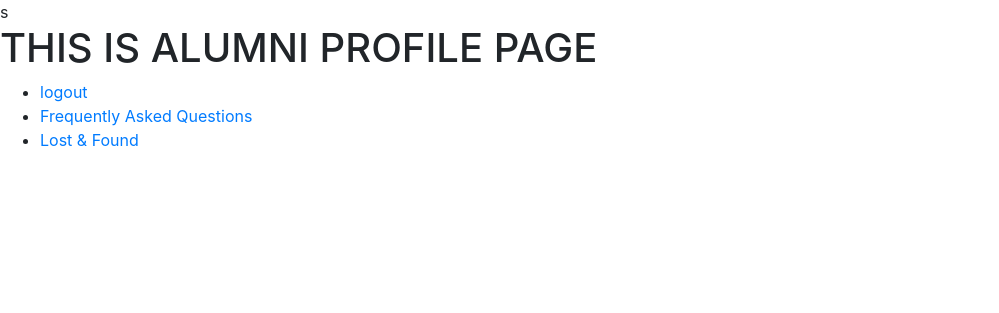
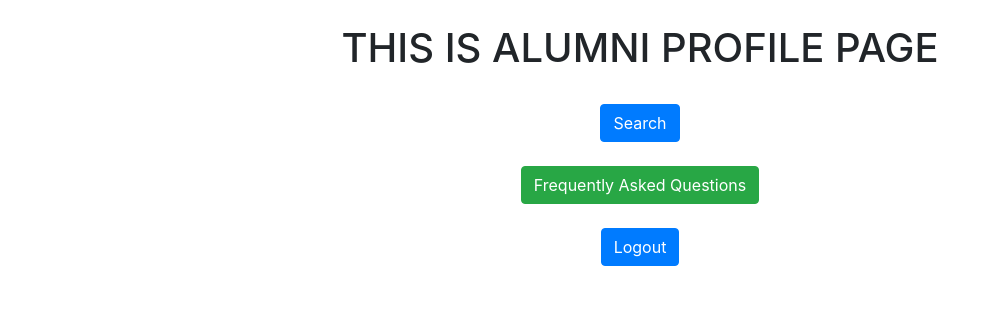
Before and after one commit to ShowmickKar/FIND-YOUR-BRACU-MATES-CSE370-PROJECT-SPRING-2022, a PHP site: page /alumni_profile.php in a window 1280 px wide. Shown: the top 313 px of the page, without its empty margins (0-999 px from the left). Run offline with PHP 8.4, Linux system fonts and the light colour scheme.

Commit message:
Update alumni_profile.php

```diff
--- a/alumni_profile.php
+++ b/alumni_profile.php
@@ -7,18 +7,25 @@
     <meta name="viewport" content="width=device-width, initial-scale=1.0">
     <link rel="stylesheet" href="https://cdn.jsdelivr.net/npm/bootstrap@4.1.3/dist/css/bootstrap.min.css" integrity="sha384-MCw98/SFnGE8fJT3GXwEOngsV7Zt27NXFoaoApmYm81iuXoPkFOJwJ8ERdknLPMO" crossorigin="anonymous">
     <link rel="stylesheet" href="styles.css">
-    <title>Alumni Profile</title>
+    <title>Donor Profile</title>
 </head>
 
-<body>s
-    <h1>THIS IS ALUMNI PROFILE PAGE</h1>
-    <nav>
+<body>
+    <h1 class='text-center mt-4'>THIS IS ALUMNI PROFILE PAGE</h1>
+    <!-- <nav>
         <ul>
             <li><a href="index.php">logout</a></li>
             <li><a href="faq.php">Frequently Asked Questions</a></li>
-            <li><a href="lost_and_found.php">Lost & Found</a></li>
         </ul>
-    </nav>
+    </nav> -->
+    <div class='text-center p-4'>
+        <a href="search.php" class="btn btn-primary mb-4">Search</a></br>
+        <a href="faq.php" class="btn btn-success mb-4">Frequently Asked Questions</a></br>
+        <a href="index.php" class="btn btn-primary mb-4">Logout</a>
+
+
+
+    </div>
 </body>
 
 </html>
```
